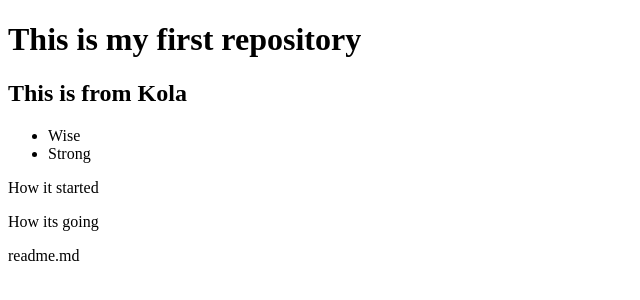
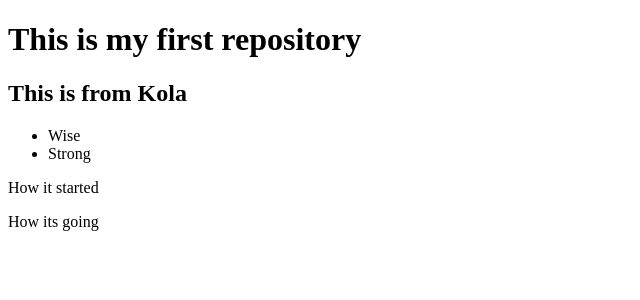
Before and after one commit to DEBBYADE/first-repo, a plain HTML site: page index.html in a window 1280 px wide. Shown: the full height of the page, 0-640 px from the left. Drawn offline with Linux system fonts and the light colour scheme.

Commit message:
read this

```diff
--- a/index.html
+++ b/index.html
@@ -16,6 +16,6 @@
     <p>How it started</p>
     <p>How its going</p>
 
-    readme.md
+
   </body>
 </html>
```
